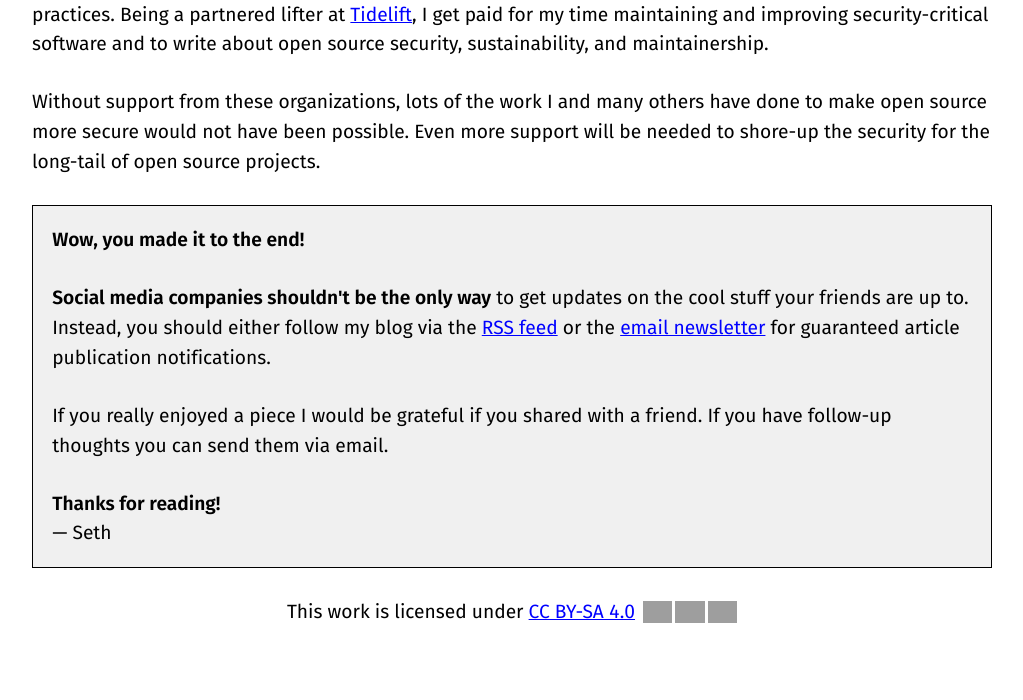
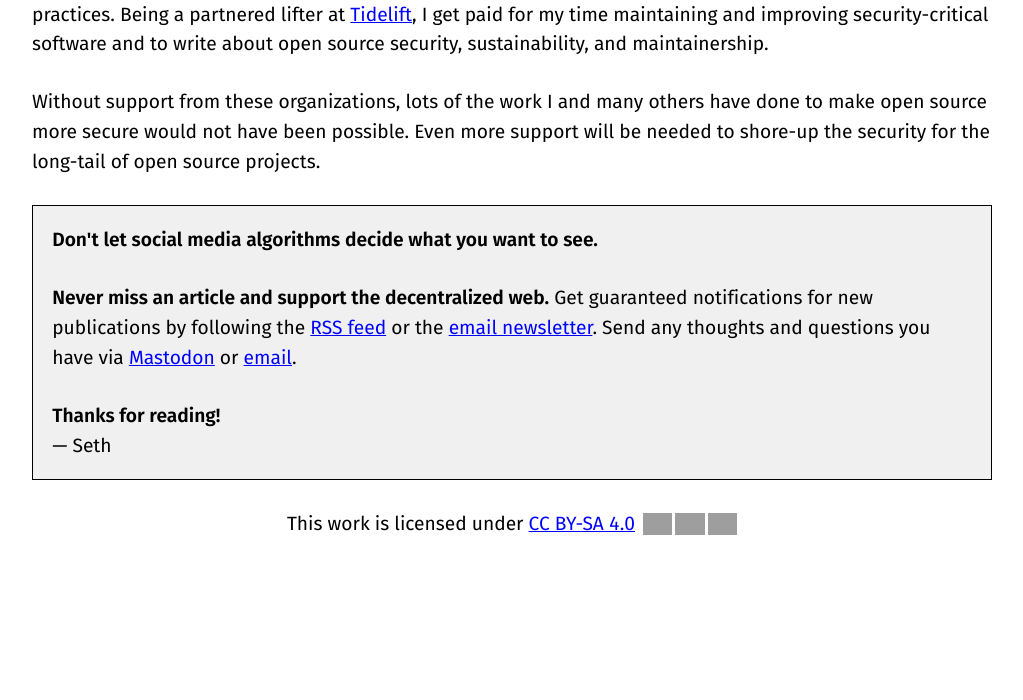
Before and after one commit to sethmlarson/sethmlarson.dev, a Flask app: page /elegant-and-secure-api-design in a window 1280 px wide. Shown: the part 5694-6394 px from the top of the page, without its empty margins (128-1151 px from the left). After the commit the page ends 6229 px from the top, so only its background shows below. Run offline with Flask 2, Linux system fonts and the light colour scheme; some libraries are stand-ins or nearby versions; grey boxes are pictures that could not be loaded.

Commit message:
Improve blog post footer

```diff
--- a/app/templates/blog.html
+++ b/app/templates/blog.html
@@ -22,13 +22,10 @@ Reading time: {{ reading_time }} minute{{ 's' if reading_time != 1 else '' }}</p
 {% block content %}
 {{ blog_content | safe }}
 <blockquote>
-    <p><strong>Wow, you made it to the end!</strong></p>
+    <p><strong>Don't let social media algorithms decide what you want to see.</strong></p>
     <p>
-        <strong>Social media companies shouldn't be the only way</strong> to get updates on the cool stuff your friends are up to.
-        Instead, you should either follow my blog via the <a href="{{ url_for('rss_blog_posts') }}">RSS feed</a> or the <a href="https://tinyletter.com/sethmlarson">email newsletter</a> for guaranteed article publication notifications.
-    </p>
-    <p>
-        If you really enjoyed a piece I would be grateful if you shared with a friend. If you have follow-up thoughts you can send them via email.
+        <strong>Never miss an article and support the decentralized web.</strong> Get guaranteed notifications for new publications by following the <a href="{{ url_for('rss_blog_posts') }}">RSS feed</a> or the <a href="https://tinyletter.com/sethmlarson">email newsletter</a>.
+        Send any thoughts and questions you have via <a href="https://fosstodon.org/@sethmlarson">Mastodon</a> or <a href="mailto:sethmichaellarson@gmail.com">email</a>.
     </p>
     <p>
         <strong>Thanks for reading!</strong><br> — Seth
```
